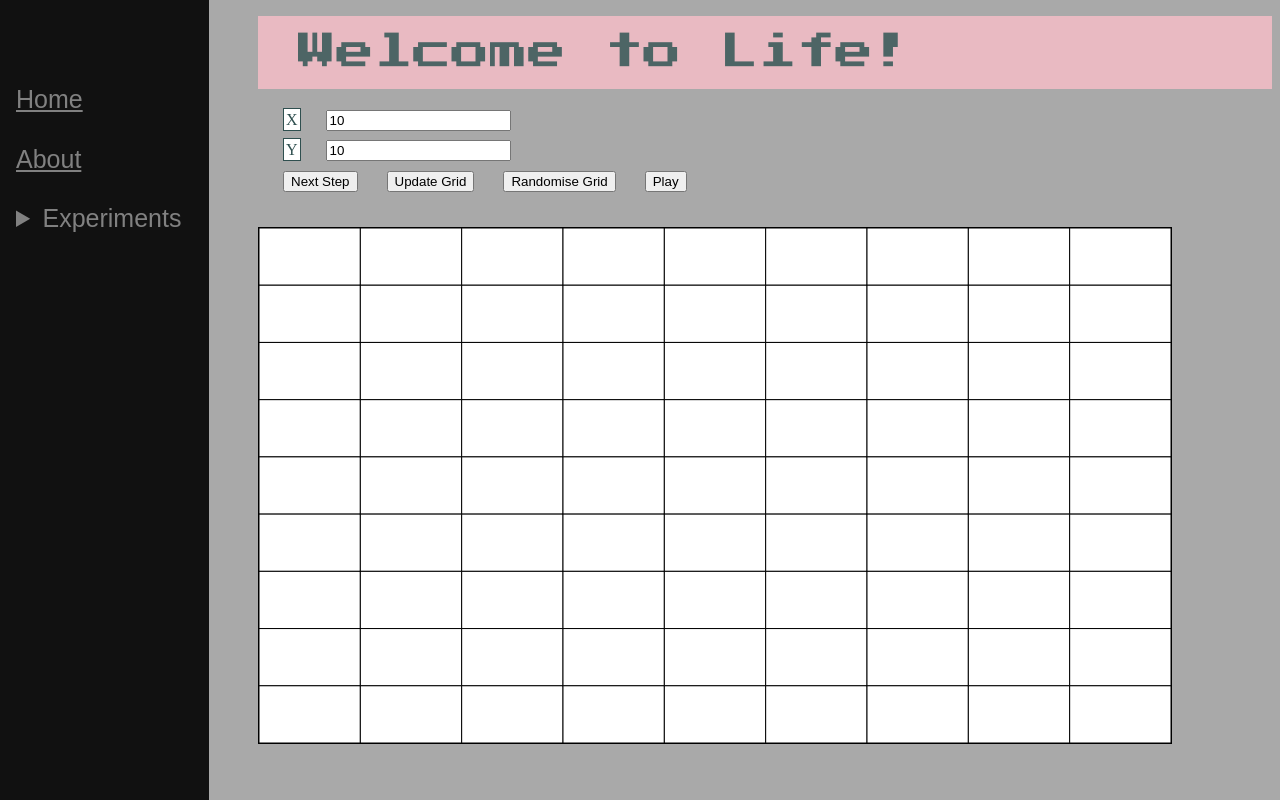
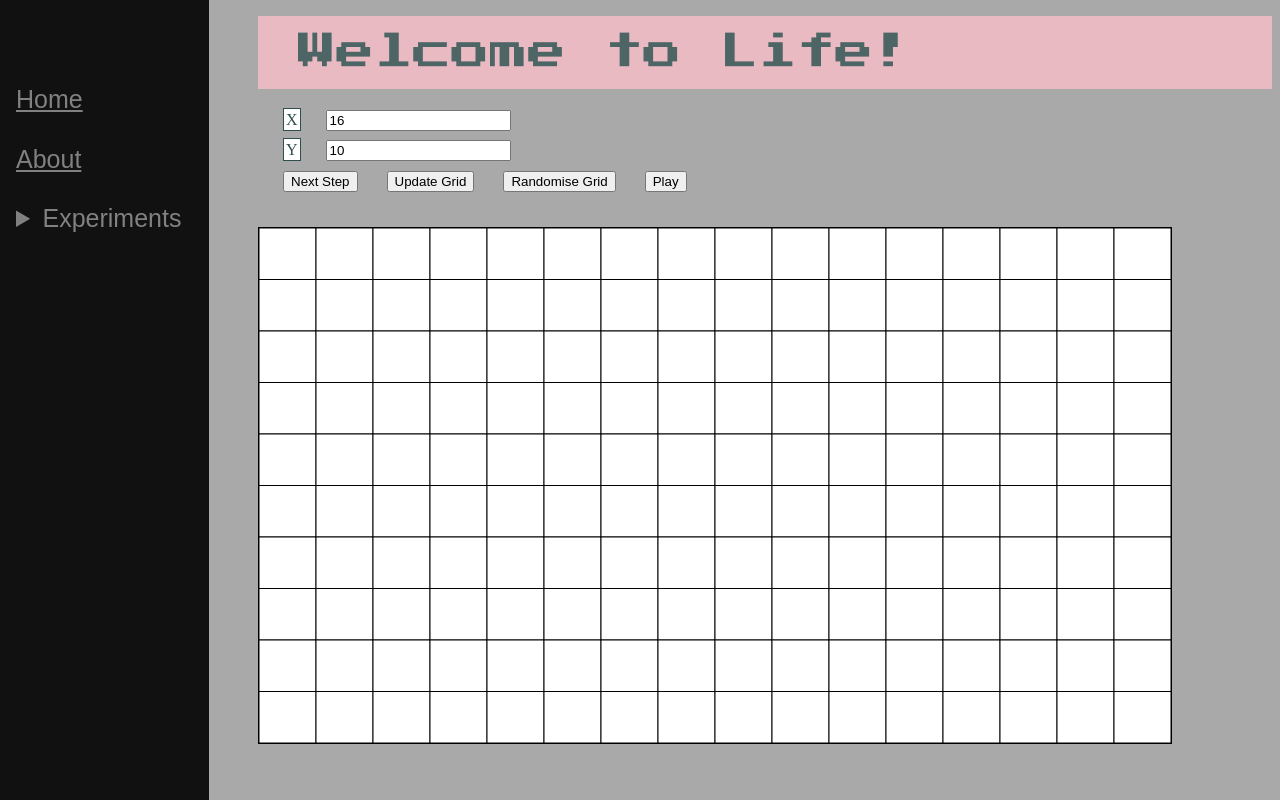
Before and after one commit to Lungman/Lungman.github.io, a plain HTML site: page life.html in a window 1280 px wide. Drawn offline with nearby package versions, Linux system fonts and the light colour scheme.

Commit message:
Update life.html

```diff
--- a/life.html
+++ b/life.html
@@ -12,7 +12,7 @@
   <script src="https://code.jquery.com/jquery-1.10.2.js"></script>
   <title>Behold, my stuff</title>
 </head>
-<body onload="resetCanvas()">
+<body onload="setAspect()">
 <ul>
 <header>Welcome to Life!</header>
 </ul>
@@ -117,13 +117,13 @@ $(function(){
       c.width=c.parentElement.offsetWidth*0.9;
       c.height=(window.innerHeight-c.offsetTop)*0.9
 
-      xCount=element('xCount').value-1;
-      yCount=element('yCount').value-1;
+      xCount=element('xCount').value;
+      yCount=element('yCount').value;
 
       //dim an all false 2D array
-      for (let i = 0; i <= xCount; i++) {
+      for (let i = 0; i < xCount; i++) {
           lifeArray[i] = [];
-          for (let j = 0; j <= yCount; j++){
+          for (let j = 0; j < yCount; j++){
               lifeArray[i][j] = false;
           }
       }
@@ -148,6 +148,11 @@ $(function(){
     function element(id){
 return document.getElementById(id);
     }
+
+   function setAspect(){
+	  element("xCount").value=Math.ceil(element("yCount").value*(window.innerWidth/window.innerHeight));
+	  resetCanvas();
+    }
     </script>
 
  </body>
```
